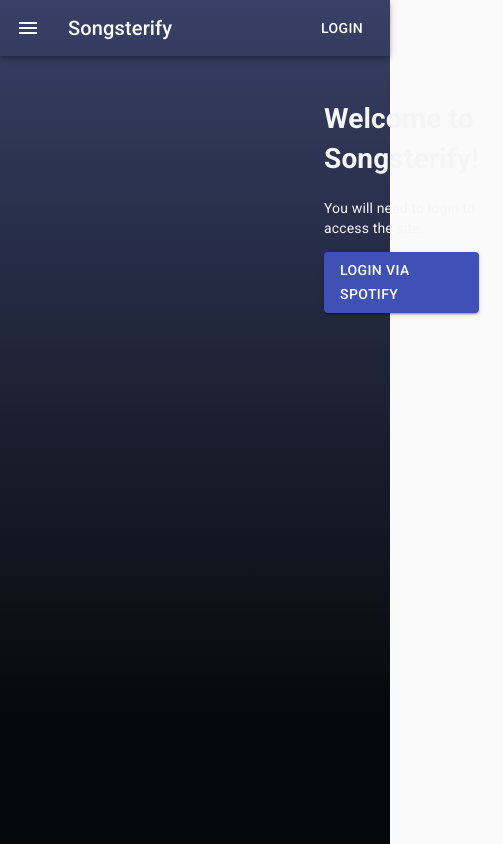
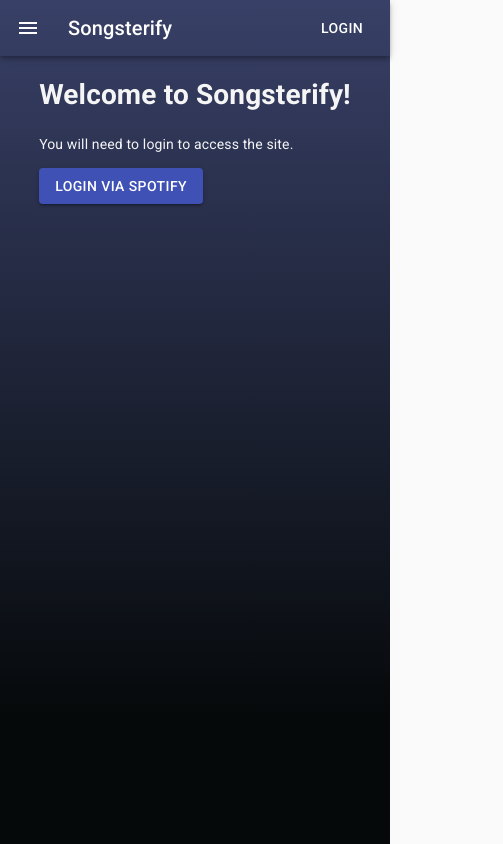
Before and after one commit to breeku/Songsterify, a React (Create React App) app in the folder client/: page /login in a window 390 px wide. Shown: the whole page, 503 px wide, since content can reach past the window. Built offline with nearby package versions, Linux system fonts and the light colour scheme.

Commit message:
tracktable and login page made responsive

```diff
--- a/client/src/components/Login.jsx
+++ b/client/src/components/Login.jsx
@@ -9,19 +9,9 @@
 import { connect } from "react-redux"
 
 const useStyles = makeStyles((theme) => ({
-    root: {
-        display: "flex",
-        backgroundImage: "linear-gradient(rgb(56, 64, 103), rgb(6, 9, 10) 85%)",
-        width: "100%",
-        height: "100vh",
-    },
+    root: theme.root,
     toolbar: theme.mixins.toolbar,
-    content: {
-        marginLeft: 300,
-        flexGrow: 1,
-        padding: theme.spacing(3),
-        color: "whitesmoke",
-    },
+    content: theme.content,
 }))
 
 const Login = (props) => {
--- a/client/src/components/Playlist&Album/TrackTable.jsx
+++ b/client/src/components/Playlist&Album/TrackTable.jsx
@@ -11,6 +11,7 @@
 import TableCell from "@material-ui/core/TableCell"
 import TableBody from "@material-ui/core/TableBody"
 import TableRow from "@material-ui/core/TableRow"
+import Paper from "@material-ui/core/Paper"
 import { withStyles } from "@material-ui/core/styles"
 
 import Tab from "./Tab/Tab"
@@ -19,6 +20,11 @@
     root: {
         marginTop: "1em",
         width: "100%",
+        overflowX: "auto",
+        backgroundColor: "transparent",
+    },
+    table: {
+        minWidth: 650,
     },
     text: {
         color: "whitesmoke",
@@ -86,7 +92,7 @@
                 return classes.tabNotFound
             }
         } else {
-            return {}
+            return ""
         }
     }
 
@@ -100,8 +106,8 @@
         setTab(null)
     }
     return (
-        <React.Fragment>
-            <Table className={classes.root}>
+        <Paper className={classes.root}>
+            <Table className={classes.table}>
                 <TableHead>
                     <TableRow>
                         <TableCell className={classes.text}>#</TableCell>
@@ -225,7 +231,7 @@
                     </DialogContent>
                 </Dialog>
             ) : null}
-        </React.Fragment>
+        </Paper>
     )
 }
 
--- a/client/src/index.jsx
+++ b/client/src/index.jsx
@@ -24,6 +24,7 @@
         color: "whitesmoke",
         [breakpoints.down("xs")]: {
             marginLeft: 0,
+            padding: 0,
         },
     },
     aNoDecoration: {
```
